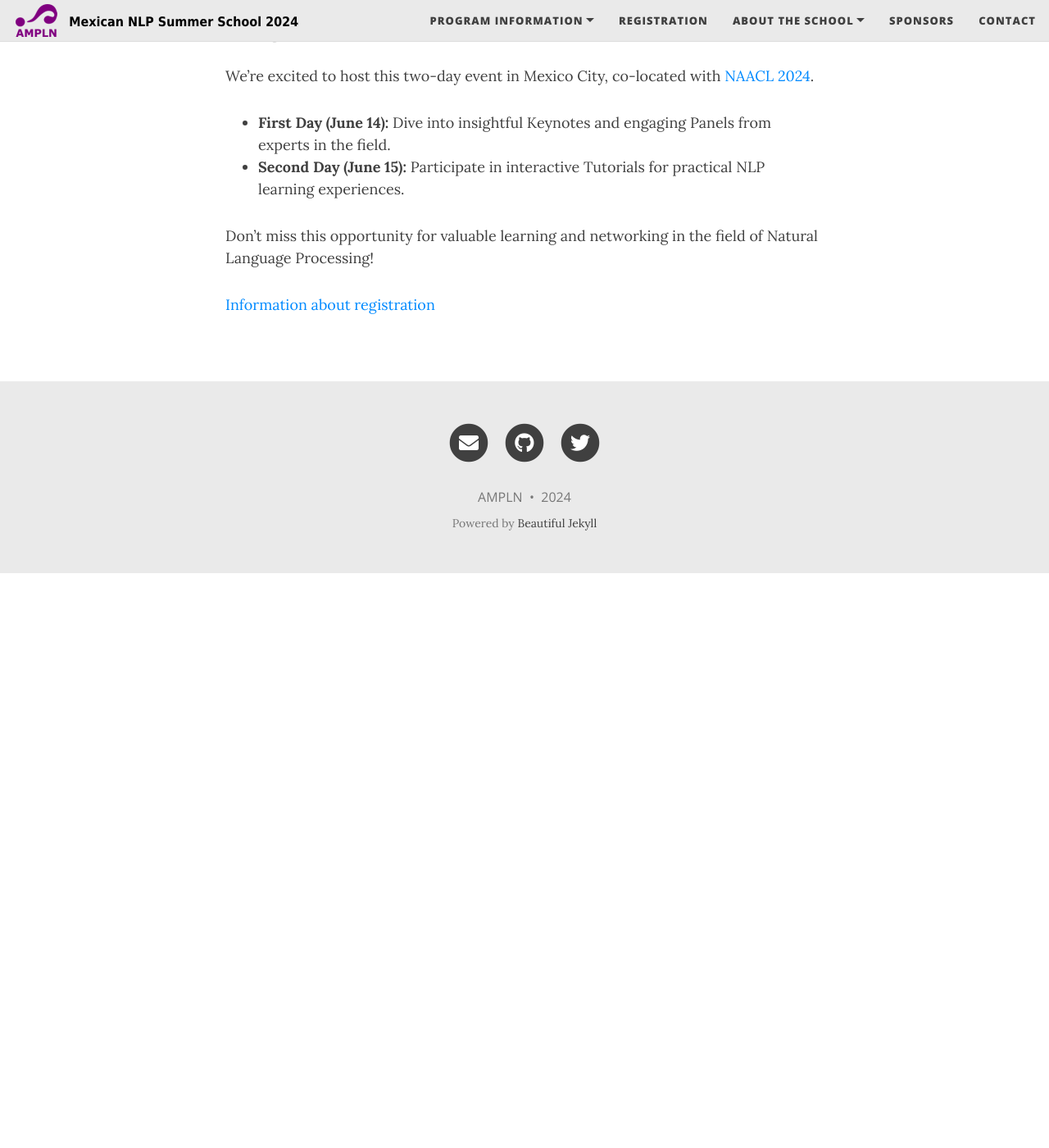
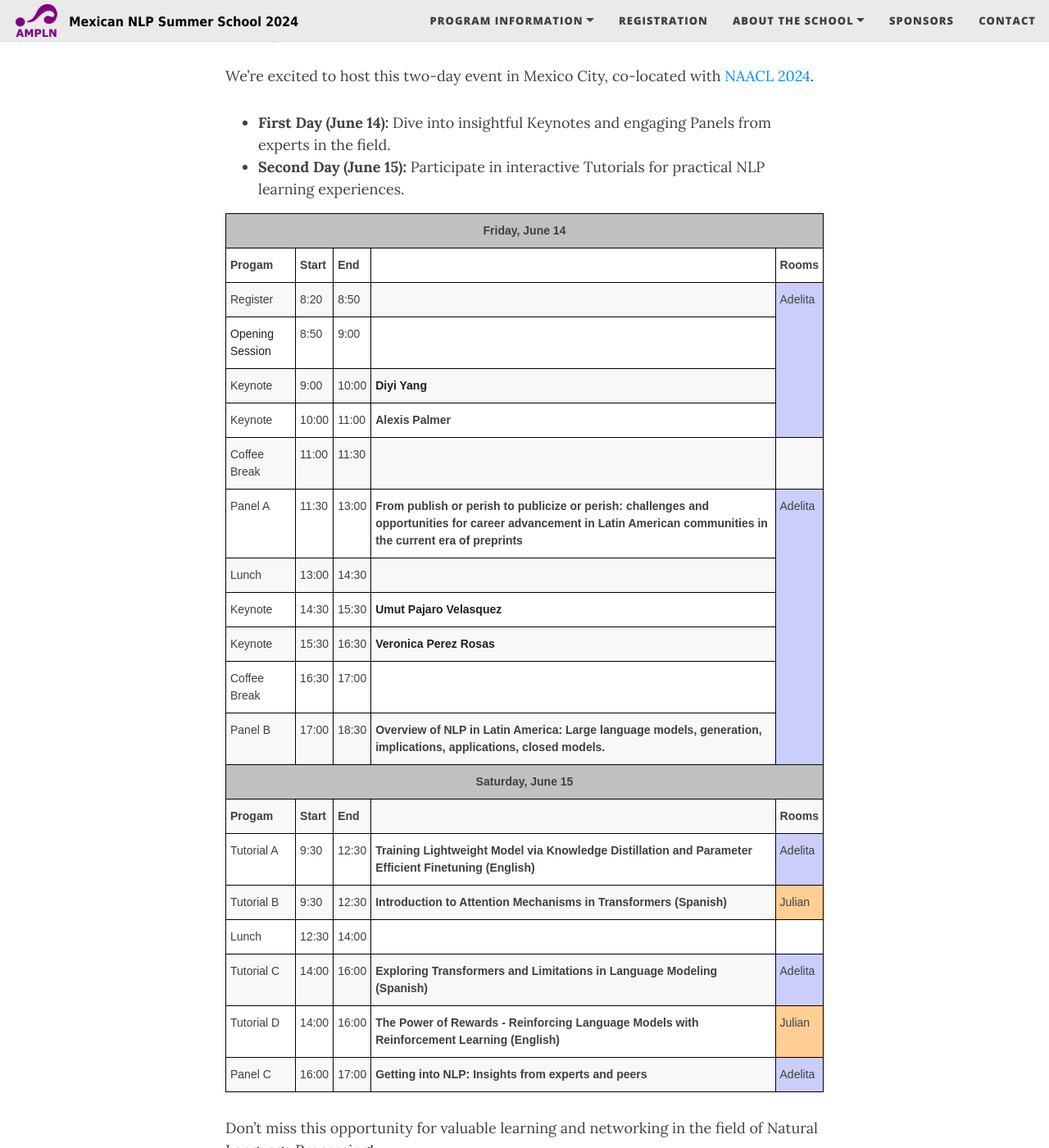
Before and after one commit to ampln/escuelaverano2024, a Jekyll site: the page built from program.md, in a window 1280 px wide and 1400 px high, scrolled down 267 px. Shown: the whole window at 82% size. Built offline with Jekyll 4.4.1, drawn with Linux system fonts in a browser that asks for light colours; nearby versions of some CDN libraries; before the commit the page ends 966 px from its top, so only the background shows below that.

Commit message:
added table with program

```diff
--- a/program.md
+++ b/program.md
@@ -21,6 +21,156 @@ We're excited to host this two-day event in Mexico City, co-located with [NAACL
 - **First Day (June 14):** Dive into insightful Keynotes and engaging Panels from experts in the field.
 - **Second Day (June 15):** Participate in interactive Tutorials for practical NLP learning experiences.
 
+<style type="text/css">
+.tg  {border-collapse:collapse;border-spacing:0;}
+.tg td{border-color:black;border-style:solid;border-width:1px;font-family:Arial, sans-serif;font-size:14px;
+  overflow:hidden;padding:10px 5px;word-break:normal;}
+.tg th{border-color:black;border-style:solid;border-width:1px;font-family:Arial, sans-serif;font-size:14px;
+  font-weight:normal;overflow:hidden;padding:10px 5px;word-break:normal;}
+.tg .tg-1wig{font-weight:bold;text-align:left;vertical-align:top}
+.tg .tg-i49k{background-color:#ffce93;text-align:left;vertical-align:top}
+.tg .tg-ikmv{background-color:#cbcefb;text-align:left;vertical-align:top}
+.tg .tg-6qw1{background-color:#c0c0c0;text-align:center;vertical-align:top}
+.tg .tg-0lax{text-align:left;vertical-align:top}
+</style>
+<table class="tg">
+<thead>
+  <tr>
+    <th class="tg-6qw1" colspan="5"><span style="font-weight:bold">Friday, June 14</span></th>
+  </tr>
+</thead>
+<tbody>
+  <tr>
+    <td class="tg-0lax"><span style="font-weight:bold">Progam</span></td>
+    <td class="tg-0lax"><span style="font-weight:bold">Start</span></td>
+    <td class="tg-0lax"><span style="font-weight:bold">End</span></td>
+    <td class="tg-0lax"></td>
+    <td class="tg-0lax"><span style="font-weight:bold">Rooms</span></td>
+  </tr>
+  <tr>
+    <td class="tg-0lax">Register</td>
+    <td class="tg-0lax">8:20</td>
+    <td class="tg-0lax">8:50</td>
+    <td class="tg-1wig"></td>
+    <td class="tg-ikmv" rowspan="4">Adelita</td>
+  </tr>
+  <tr>
+    <td class="tg-0lax"><span style="color:#1F1F1F">Opening Session</span></td>
+    <td class="tg-0lax">8:50</td>
+    <td class="tg-0lax">9:00</td>
+    <td class="tg-1wig"></td>
+  </tr>
+  <tr>
+    <td class="tg-0lax">Keynote</td>
+    <td class="tg-0lax">9:00</td>
+    <td class="tg-0lax">10:00</td>
+    <td class="tg-1wig"><span style="color:#1F1F1F">Diyi Yang</span></td>
+  </tr>
+  <tr>
+    <td class="tg-0lax">Keynote</td>
+    <td class="tg-0lax">10:00</td>
+    <td class="tg-0lax">11:00</td>
+    <td class="tg-1wig">Alexis Palmer</td>
+  </tr>
+  <tr>
+    <td class="tg-0lax">Coffee Break</td>
+    <td class="tg-0lax">11:00</td>
+    <td class="tg-0lax">11:30</td>
+    <td class="tg-1wig"></td>
+    <td class="tg-0lax"></td>
+  </tr>
+  <tr>
+    <td class="tg-0lax">Panel A</td>
+    <td class="tg-0lax">11:30</td>
+    <td class="tg-0lax">13:00</td>
+    <td class="tg-1wig">From publish or perish to publicize or perish: challenges and opportunities for career advancement in Latin American communities in the current era of preprints</td>
+    <td class="tg-ikmv" rowspan="6"><span style="font-weight:400;font-style:normal">Adelita</span></td>
+  </tr>
+  <tr>
+    <td class="tg-0lax">Lunch</td>
+    <td class="tg-0lax">13:00</td>
+    <td class="tg-0lax">14:30</td>
+    <td class="tg-1wig"></td>
+  </tr>
+  <tr>
+    <td class="tg-0lax">Keynote</td>
+    <td class="tg-0lax">14:30</td>
+    <td class="tg-0lax">15:30</td>
+    <td class="tg-1wig"><span style="color:#1F1F1F">Umut Pajaro Velasquez</span></td>
+  </tr>
+  <tr>
+    <td class="tg-0lax">Keynote</td>
+    <td class="tg-0lax">15:30</td>
+    <td class="tg-0lax">16:30</td>
+    <td class="tg-1wig"><span style="color:#1F1F1F">Veronica Perez Rosas</span></td>
+  </tr>
+  <tr>
+    <td class="tg-0lax">Coffee Break</td>
+    <td class="tg-0lax">16:30</td>
+    <td class="tg-0lax">17:00</td>
+    <td class="tg-1wig"></td>
+  </tr>
+  <tr>
+    <td class="tg-0lax">Panel B</td>
+    <td class="tg-0lax">17:00</td>
+    <td class="tg-0lax">18:30</td>
+    <td class="tg-1wig">Overview of NLP in Latin America: Large language models, generation, implications, applications, closed models.</td>
+  </tr>
+  <tr>
+    <td class="tg-6qw1" colspan="5"><span style="font-weight:bold">Saturday, June 15</span></td>
+  </tr>
+  <tr>
+    <td class="tg-0lax"><span style="font-weight:bold">Progam</span></td>
+    <td class="tg-0lax"><span style="font-weight:bold">Start</span></td>
+    <td class="tg-0lax"><span style="font-weight:bold">End</span></td>
+    <td class="tg-0lax"></td>
+    <td class="tg-0lax"><span style="font-weight:bold">Rooms</span></td>
+  </tr>
+  <tr>
+    <td class="tg-0lax">Tutorial A</td>
+    <td class="tg-0lax">9:30</td>
+    <td class="tg-0lax">12:30</td>
+    <td class="tg-1wig">Training Lightweight Model via Knowledge Distillation and Parameter Efficient Finetuning (English)</td>
+    <td class="tg-ikmv">Adelita</td>
+  </tr>
+  <tr>
+    <td class="tg-0lax">Tutorial B</td>
+    <td class="tg-0lax">9:30</td>
+    <td class="tg-0lax">12:30</td>
+    <td class="tg-1wig">Introduction to Attention Mechanisms in Transformers (Spanish)</td>
+    <td class="tg-i49k">Julian</td>
+  </tr>
+  <tr>
+    <td class="tg-0lax">Lunch</td>
+    <td class="tg-0lax">12:30</td>
+    <td class="tg-0lax">14:00</td>
+    <td class="tg-1wig"></td>
+    <td class="tg-0lax"></td>
+  </tr>
+  <tr>
+    <td class="tg-0lax">Tutorial C</td>
+    <td class="tg-0lax">14:00</td>
+    <td class="tg-0lax">16:00</td>
+    <td class="tg-1wig">Exploring Transformers and Limitations in Language Modeling (Spanish)</td>
+    <td class="tg-ikmv">Adelita</td>
+  </tr>
+  <tr>
+    <td class="tg-0lax">Tutorial D</td>
+    <td class="tg-0lax">14:00</td>
+    <td class="tg-0lax">16:00</td>
+    <td class="tg-1wig">The Power of Rewards - Reinforcing Language Models with Reinforcement Learning (English)</td>
+    <td class="tg-i49k">Julian</td>
+  </tr>
+  <tr>
+    <td class="tg-0lax">Panel C</td>
+    <td class="tg-0lax">16:00</td>
+    <td class="tg-0lax">17:00</td>
+    <td class="tg-1wig">Getting into NLP: Insights from experts and peers </td>
+    <td class="tg-ikmv">Adelita</td>
+  </tr>
+</tbody>
+</table>
+
 Don't miss this opportunity for valuable learning and networking in the field of Natural Language Processing!
 
 [Information about registration](/escuelaverano2024/registration/)
```
Also changed, not shown: 1 other file.
